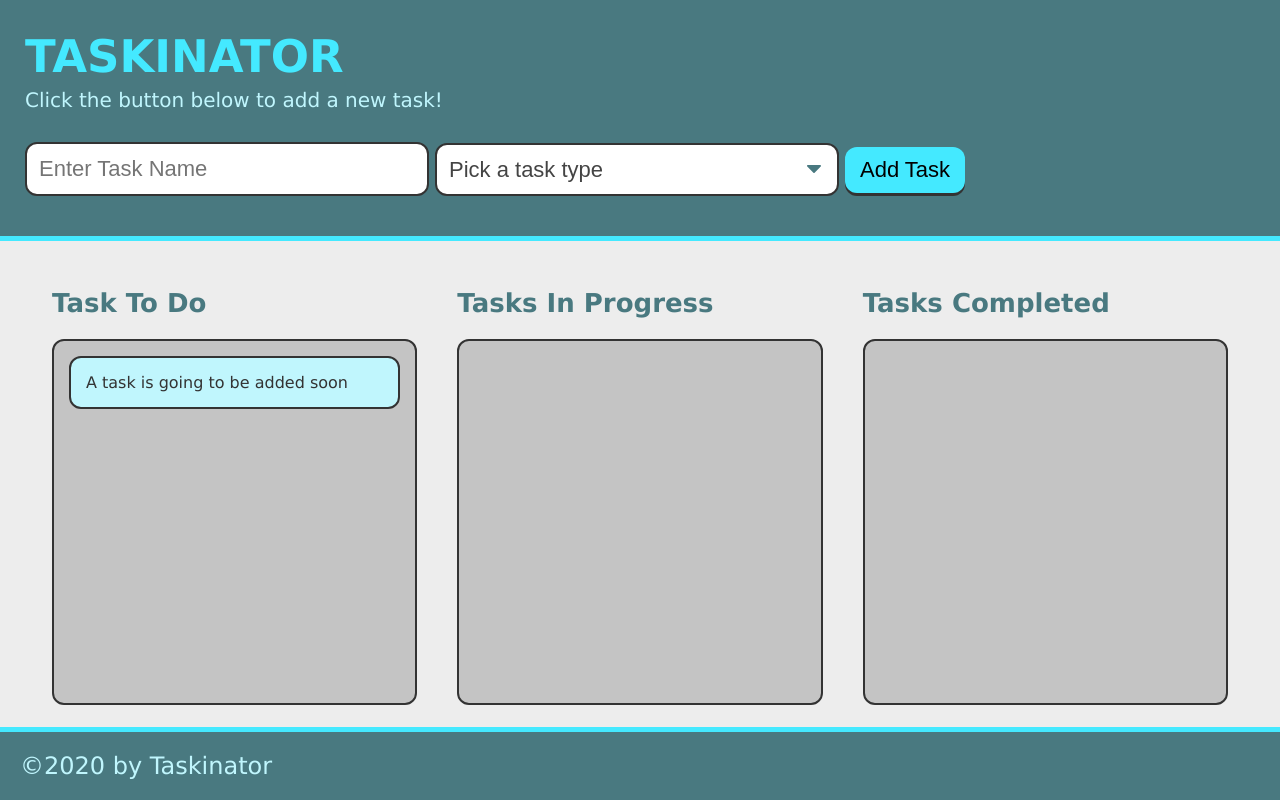
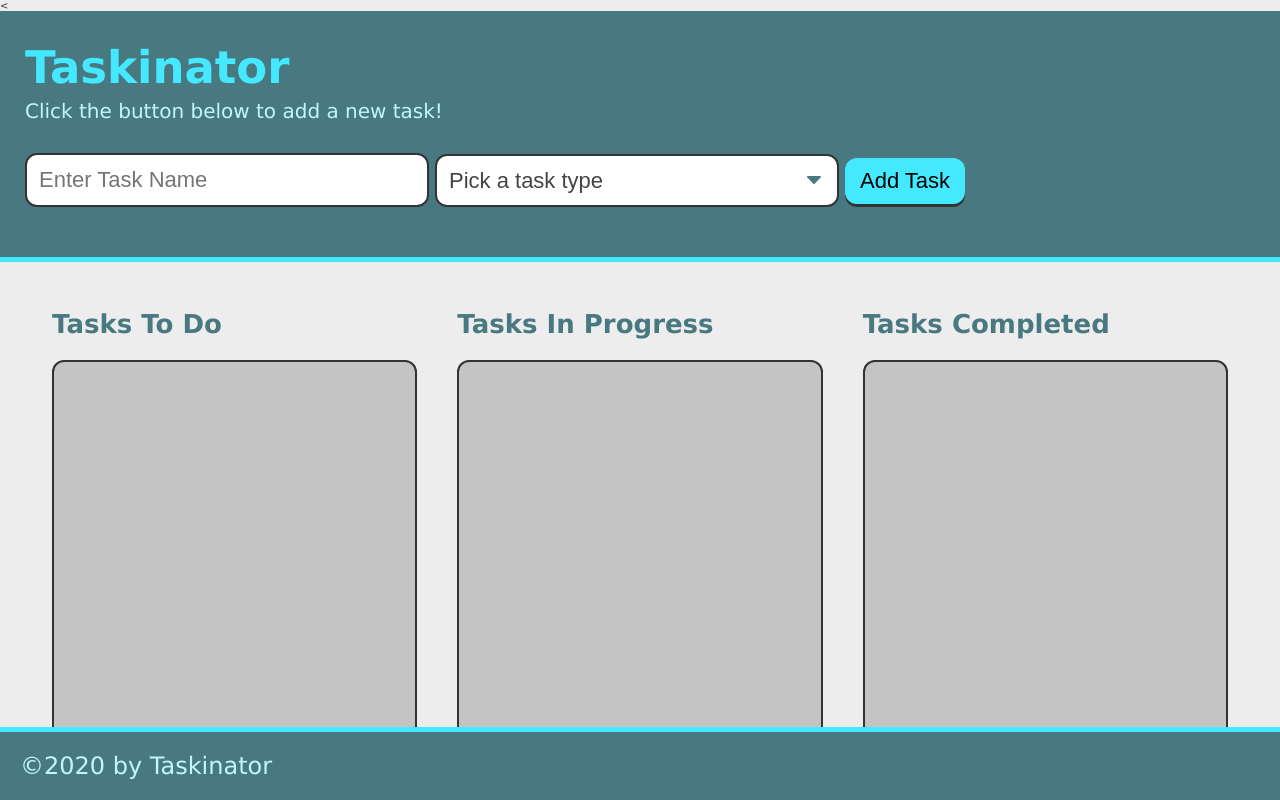
Before and after one commit to Alxndr1989/taskinator, a plain HTML site: page index.html in a window 1280 px wide. Drawn offline with Linux system fonts and the light colour scheme.

Commit message:
Update index.html

```diff
--- a/index.html
+++ b/index.html
@@ -1,4 +1,4 @@
-<!DOCTYPE html>
+<<!DOCTYPE html>
 <html lang="en">
 
 <head>
@@ -12,37 +12,34 @@
 <body>
 
   <header>
- <h1 class="page-title">TASKINATOR</h1>
+    <h1 class="page-title">Taskinator</h1>
     <p>Click the button below to add a new task!</p>
     <form id="task-form">
-
       <div class="form-group">
         <input type="text" name="task-name" placeholder="Enter Task Name" />
       </div>
-
       <div class="form-group">
         <select name="task-type" class="select-dropdown">
-          <option value="" disabled selected>Pick a task type</option>
+          <option value="" selected disabled>Pick a task type</option>
           <option value="Print">Print</option>
           <option value="Web">Web</option>
           <option value="Mobile">Mobile</option>
         </select>
       </div>
-
       <div class="form-group">
         <button class="btn" id="save-task" type="submit">Add Task</button>
       </div>
     </form>
+  </header>
 
-    </header>
-    <main class="page-content">
+  <main class="page-content" id="page-content">
+    <!-- Tasks To Do -->
     <section class="task-list-wrapper">
-    <h2 class="list-title">Task To Do</h2>
-    <ul class="task-list" id="tasks-to-do">
-    <li class="task-item">A task is going to be added soon</li>
-</ul>
+      <h2 class="list-title">Tasks To Do</h2>
+      <ul class="task-list" id="tasks-to-do"></ul>
     </section>
 
+    <!-- Tasks In Progress -->
     <section class="task-list-wrapper">
       <h2 class="list-title">Tasks In Progress</h2>
       <ul class="task-list" id="tasks-in-progress"></ul>
@@ -53,8 +50,8 @@
       <h2 class="list-title">Tasks Completed</h2>
       <ul class="task-list" id="tasks-completed"></ul>
     </section>
+  </main>
 
-    </main>
   <footer>
     &copy;2020 by Taskinator
   </footer>
```
Lines whose indentation alone changed are shown as unchanged.
